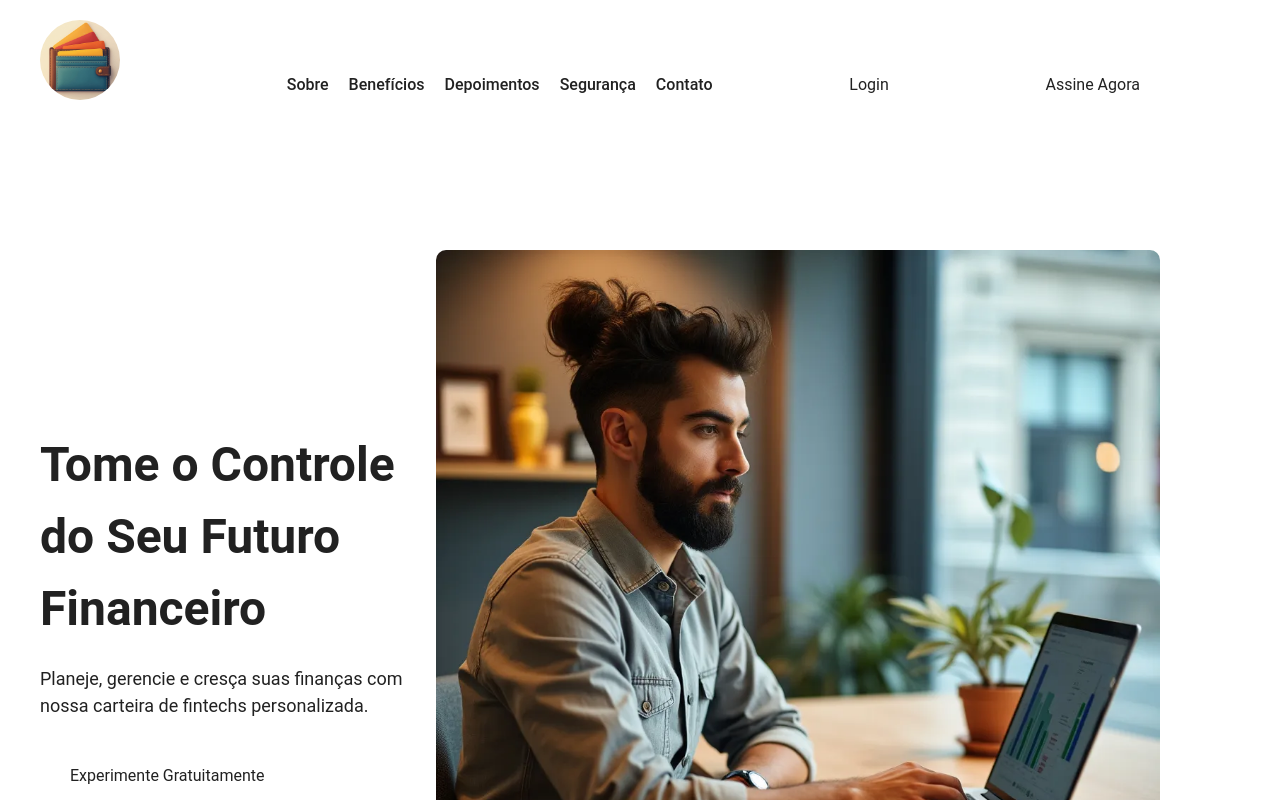
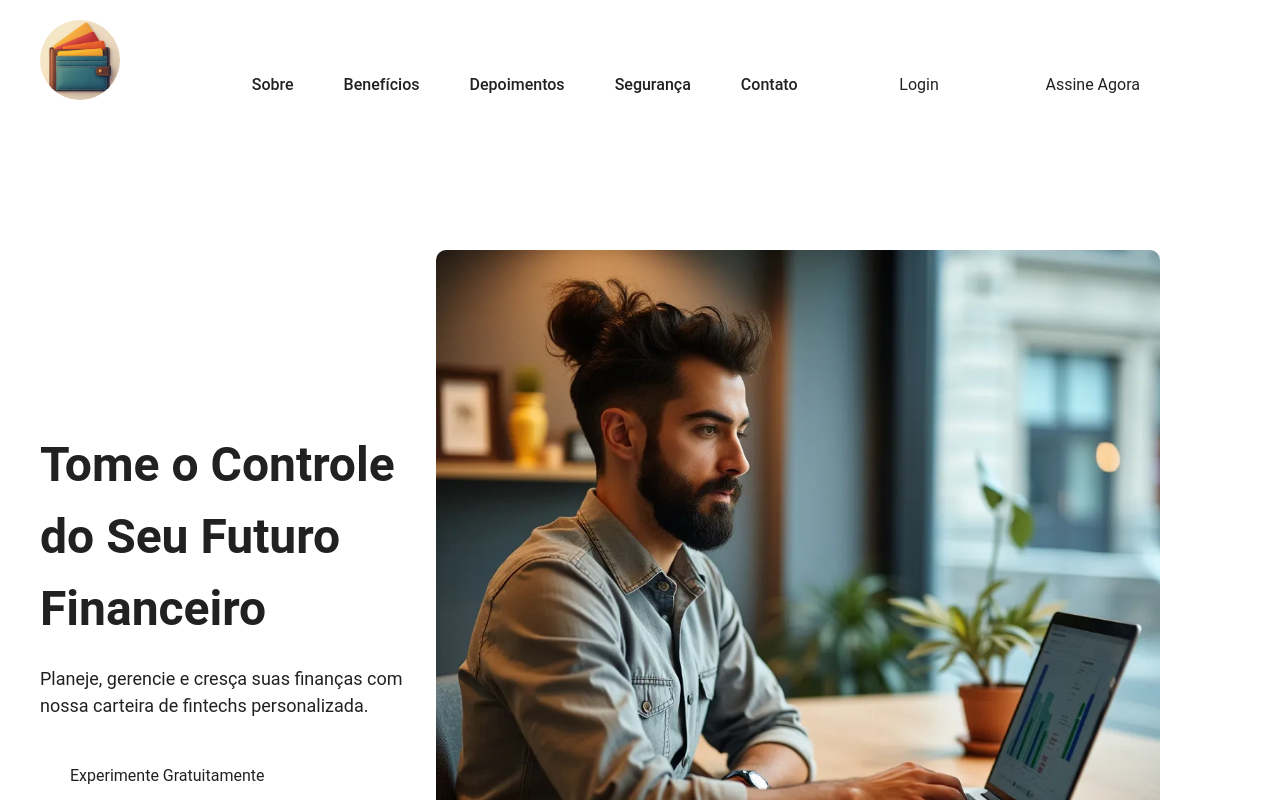
Before and after one commit to gus-skywalker/budget-app, a Vue app: page / in a window 1280 px wide. Shown: the top 800 px of the page. Built offline with nearby package versions, Linux system fonts and the light colour scheme.

Commit message:
trying to color buttons

```diff
--- a/src/views/LandingPage.vue
+++ b/src/views/LandingPage.vue
@@ -182,6 +182,7 @@
 /* Variáveis de Cores */
 :root {
   --orange: #FFA07A;
+  --dark-orange: #FF6F00;
   --yellow: #F7DC6F;
   --purple: #7A288A;
   --dark-purple: #5C3C8A;
@@ -228,9 +229,15 @@
   color: var(--white);
   text-decoration: none;
   font-weight: 500;
+  padding: 10px 15px;
+  /* Adiciona padding para o efeito de fundo suave */
+  border-radius: 5px;
+  /* Bordas arredondadas para os botões */
 }
 
 .nav a:hover {
+  background-color: rgba(255, 255, 255, 0.2);
+  /* Fundo suave ao passar o mouse */
   color: var(--yellow);
 }
 
@@ -290,8 +297,10 @@
   margin-bottom: 30px;
 }
 
+/* Call-to-Action */
 .cta-btn {
-  background-color: var(--purple);
+  background-color: var(--orange);
+  /* Altera a cor para laranja */
   color: var(--white);
   border: none;
   padding: 15px 30px;
@@ -301,7 +310,8 @@
 }
 
 .cta-btn:hover {
-  background-color: var(--dark-purple);
+  background-color: var(--dark-orange);
+  /* Você pode definir uma cor escura para hover se desejar */
 }
 
 .hero-image img {
```
Also changed, not shown: src/plugins/vuetify.ts (+9 -8 lines).
